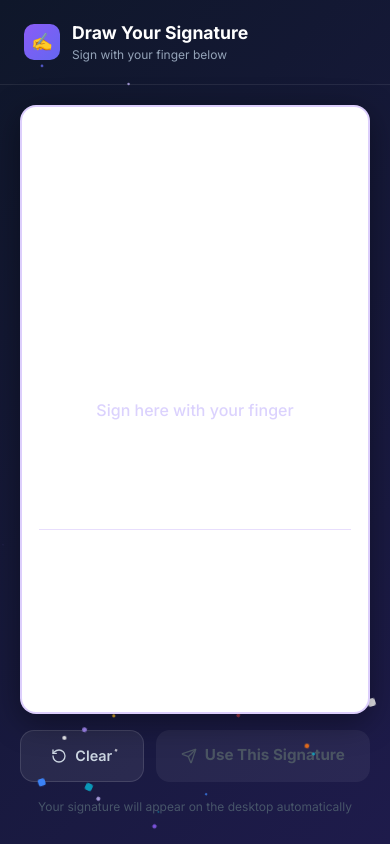
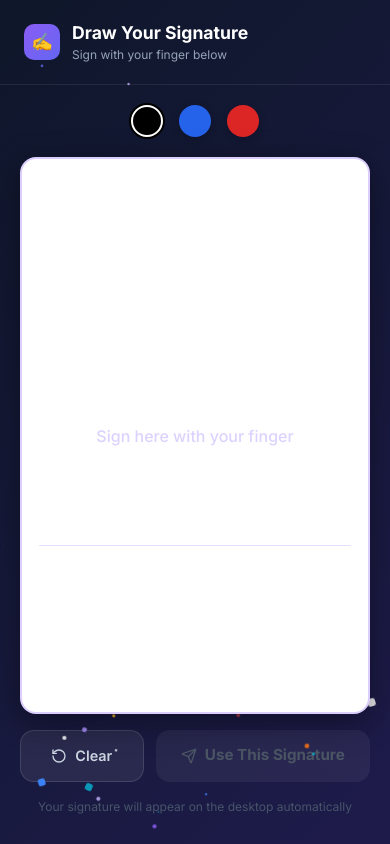
Before and after one commit to Chiranjeeb-Dash-Git/Document-Manager, a React (Vite) app in the folder frontend/: page /mobile-sign/1 in a window 390 px wide. Built offline with nearby package versions, Linux system fonts and the light colour scheme; no server answers.

Commit message:
Add pen color selection to Mobile Signature Pad

```diff
--- a/frontend/src/components/MobileSignPad.tsx
+++ b/frontend/src/components/MobileSignPad.tsx
@@ -11,6 +11,7 @@ export default function MobileSignPad() {
   const [submitted, setSubmitted] = useState(false);
   const [submitting, setSubmitting] = useState(false);
   const [error, setError] = useState('');
+  const [penColor, setPenColor] = useState('#000000');
   const lastPt = useRef<{ x: number; y: number } | null>(null);
 
   // Initialize canvas with ResizeObserver for full-area drawing
@@ -30,7 +31,7 @@ export default function MobileSignPad() {
       const ctx = canvas.getContext('2d')!;
       ctx.lineCap = 'round';
       ctx.lineJoin = 'round';
-      ctx.strokeStyle = '#1e1e2e';
+      ctx.strokeStyle = penColor;
       ctx.lineWidth = 3;
     };
 
@@ -39,7 +40,7 @@ export default function MobileSignPad() {
     initCanvas();
 
     return () => ro.disconnect();
-  }, []);
+  }, [penColor]);
 
   const getPos = useCallback((e: React.TouchEvent | React.MouseEvent) => {
     const canvas = canvasRef.current;
@@ -74,6 +75,7 @@ export default function MobileSignPad() {
     if (!canvas || !lastPt.current) return;
 
     const ctx = canvas.getContext('2d')!;
+    ctx.strokeStyle = penColor;
     const pos = getPos(e);
 
     ctx.beginPath();
@@ -97,7 +99,7 @@ export default function MobileSignPad() {
     ctx.clearRect(0, 0, canvas.width, canvas.height);
     ctx.lineCap = 'round';
     ctx.lineJoin = 'round';
-    ctx.strokeStyle = '#1e1e2e';
+    ctx.strokeStyle = penColor;
     ctx.lineWidth = 3;
     setHasDrawn(false);
   };
@@ -189,6 +191,28 @@ export default function MobileSignPad() {
 
       {/* Canvas area */}
       <div style={{ flex: 1, padding: '1.25rem', display: 'flex', flexDirection: 'column', gap: '1rem' }}>
+
+        {/* Color Picker */}
+        <div style={{ display: 'flex', gap: '1rem', justifyContent: 'center', marginBottom: '0.25rem' }}>
+          {[
+            { id: 'black', color: '#000000', label: 'Black' },
+            { id: 'blue', color: '#2563eb', label: 'Blue' },
+            { id: 'red', color: '#dc2626', label: 'Red' },
+          ].map((p) => (
+            <button
+              key={p.id}
+              onClick={() => setPenColor(p.color)}
+              aria-label={`Select ${p.label} Pen`}
+              style={{
+                width: 32, height: 32, borderRadius: '50%',
+                background: p.color,
+                border: penColor === p.color ? '2px solid #fff' : '2px solid transparent',
+                boxShadow: penColor === p.color ? `0 0 0 2px ${p.color}` : '0 2px 8px rgba(0,0,0,0.2)',
+                cursor: 'pointer', transition: 'all 0.2s', padding: 0
+              }}
+            />
+          ))}
+        </div>
         <div style={{
           position: 'relative', background: '#fff', borderRadius: 16,
           flex: 1, minHeight: 300, overflow: 'hidden',
```
